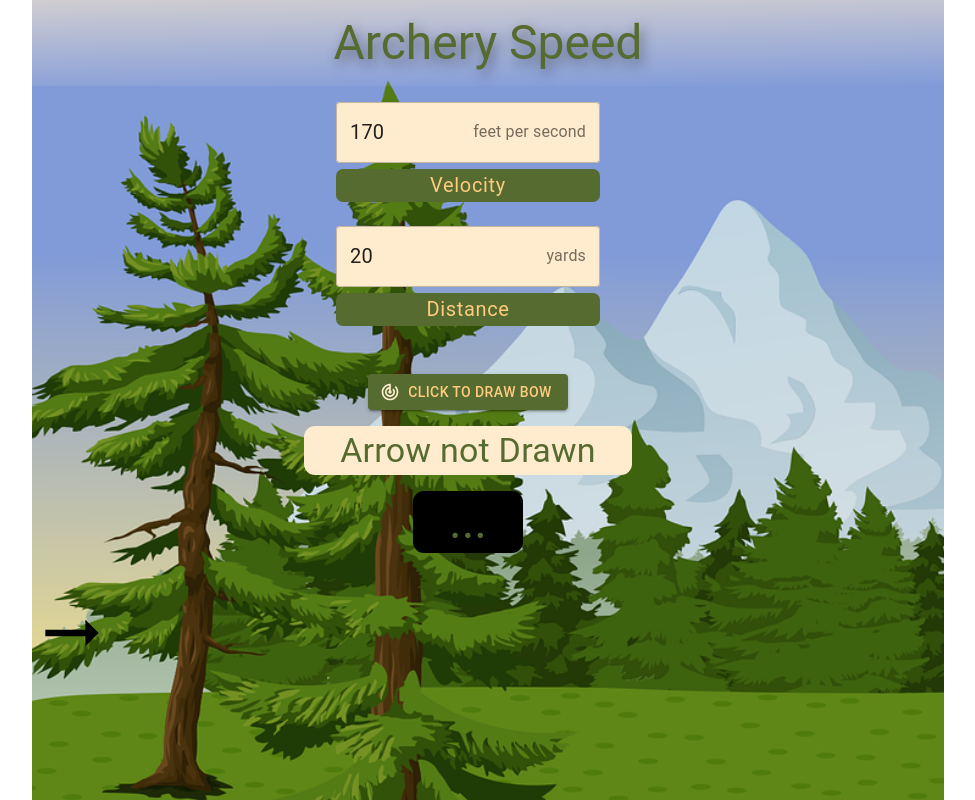
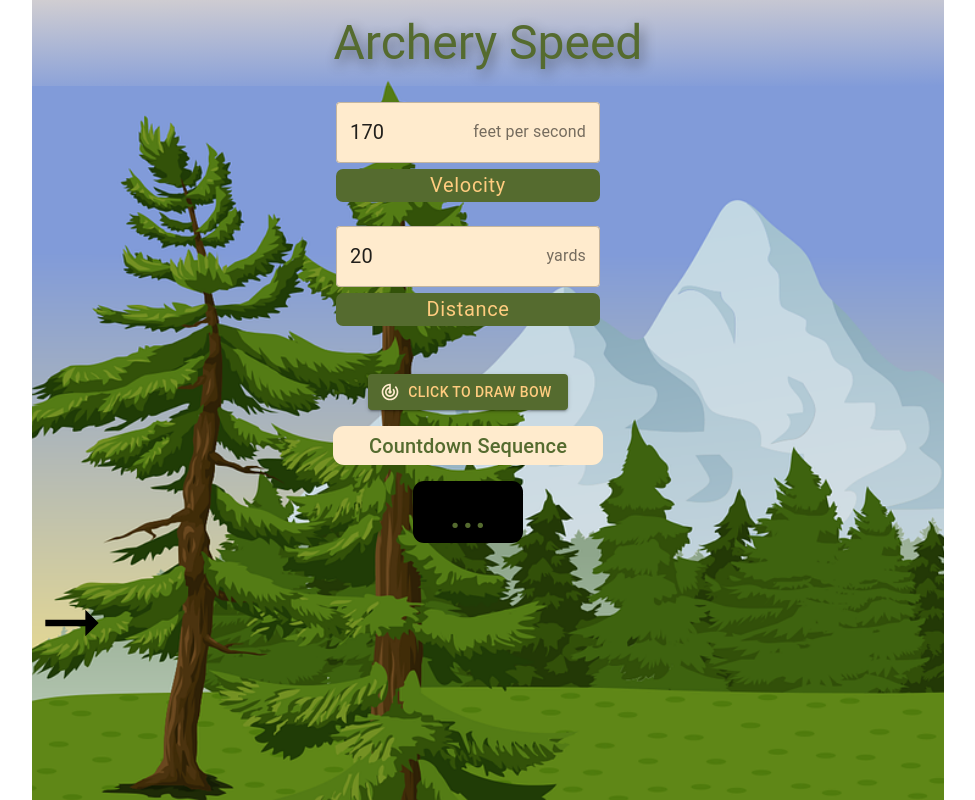
Before and after one commit to michael-williamson/archery_timer, a React (Create React App) app: page / in a window 1280 px wide. Shown: the whole page, without its empty margins (152-1127 px from the left). Built offline with nearby package versions, Linux system fonts and the light colour scheme.

Commit message:
set all state and animation to default after evt

```diff
--- a/src/components/BowDemo.js
+++ b/src/components/BowDemo.js
@@ -18,17 +18,17 @@ import arrowImpactURL from "../media/arrow_impact.mp3";
 import applauseURL from "../media/applause.mp3";
 
 export const BowDemo = () => {
-  const [drawing, setDrawing] = useState("Arrow not Drawn");
+  const [drawing, setDrawing] = useState("Countdown Sequence");
   const [showCounter, setShowCounter] = useState(false);
   const [counter, setCounter] = useState(3);
   const [animationPlayState, setAnimationPlayState] = useState("paused");
+  const [animationFillMode, setAnimationFillMode] = useState("forwards");
   const [feetPerSecond, setFeetPerSecond] = useState(170);
   const [timeTilTarget, setTimeTilTarget] = useState(120);
   const [distanceTilTarget, setDistanceTilTarget] = useState(20);
   const [resultsModalOpen, setResultsModalOpen] = useState(false);
 
   const useStyles = makeStyles((theme) => ({
-    root: {},
     muiOutlinedInput: {
       background: theme.palette.secondary.main,
       fontSize: "1.25rem",
@@ -62,9 +62,21 @@ export const BowDemo = () => {
   const classes = useStyles();
 
   useEffect(() => {
+    if (resultsModalOpen) {
+      //setting state back to default
+      setAnimationFillMode("initial");
+      setShowCounter(false);
+      setCounter(3);
+      setDrawing("Countdown Sequence");
+    }
+  }, [resultsModalOpen]);
+
+  useEffect(() => {
     const arrowImpactAudio = new Audio(arrowImpactURL);
     const applauseAudio = new Audio(applauseURL);
     if (!counter) {
+      //before animation runs make sure animation will leave arrow in target
+      setAnimationFillMode("forwards");
       setAnimationPlayState("running");
       setTimeout(() => {
         arrowImpactAudio.play();
@@ -73,6 +85,7 @@ export const BowDemo = () => {
       setTimeout(() => {
         setResultsModalOpen(true);
         applauseAudio.play();
+        //returns arrow back to initial position
       }, timeTilTarget + 2000);
     }
     counter > 0 &&
@@ -196,8 +209,8 @@ export const BowDemo = () => {
         </Grid>
         <Grid item xs={8}>
           <Typography
-            variant="h4"
-            component="h4"
+            variant="h6"
+            component="h6"
             color="primary"
             classes={{ root: classes.muiCountdownText }}
           >
@@ -221,7 +234,7 @@ export const BowDemo = () => {
               color="primary"
               classes={{ root: classes.muiCounter }}
             >
-              {" ..."}
+              {"..."}
             </Typography>
           )}
         </Grid>
@@ -229,6 +242,7 @@ export const BowDemo = () => {
       <Grid container item xs={12}>
         <Arrow
           animationPlayState={animationPlayState}
+          animationFillMode={animationFillMode}
           timeTilTarget={timeTilTarget}
         />
       </Grid>
```
